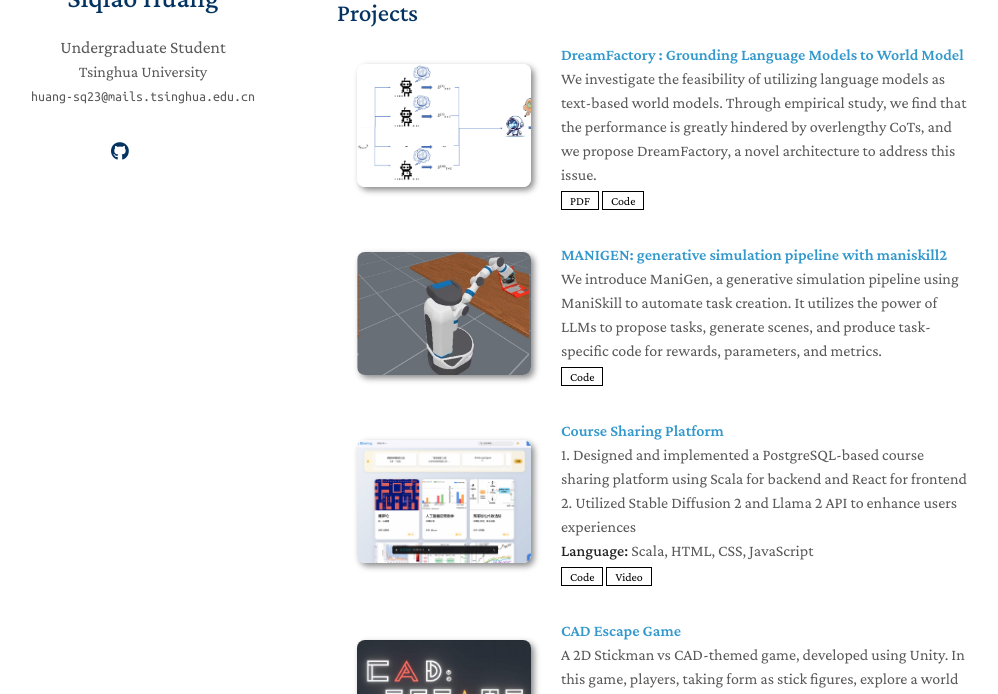
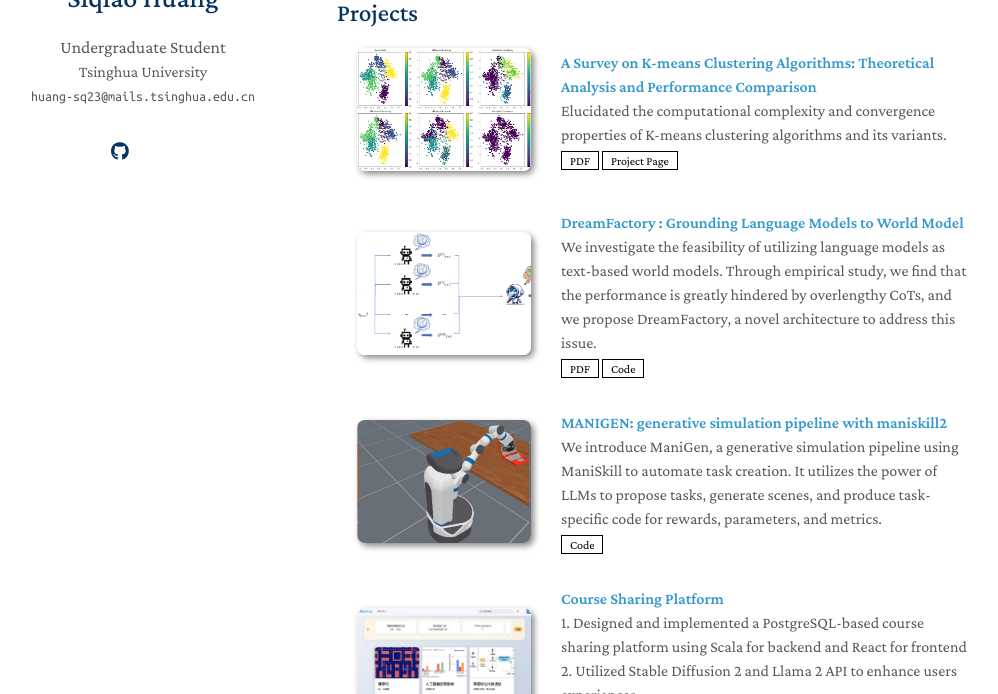
Before and after one commit to knightnemo/knightnemo.github.io, a Jekyll site: the page built from index.md, in a window 1280 px wide and 900 px high, scrolled down 556 px, cut to the strip 206-900 px from the top of the window. Shown: the whole strip, without its empty margins (133-1131 px from the left). Built offline with Jekyll 4.4.1, drawn with Linux system fonts in a browser that asks for light colours; a style sheet for code colours, icons or effects is not loaded; our own code applies the rules of GitHub Pages for plain Markdown files.

Commit message:
update project

```diff
--- a/_data/projects.yml
+++ b/_data/projects.yml
@@ -1,4 +1,9 @@
 main:
+  - title: "A Survey on K-means Clustering Algorithms: Theoretical Analysis and Performance Comparison"
+    image: ./assets/img/kmeans.jpg
+    description: "Elucidated the computational complexity and convergence properties of K-means clustering algorithms and its variants."
+    pdf: ./assets/files/clustering.pdf
+    page: https://leo1oel.github.io/clustering/
   - title: "DreamFactory : Grounding Language Models to World Model"
     image: ./assets/img/dreamfactory.png
     description: "We investigate the feasibility of utilizing language models as text-based world models. Through empirical study, we find that the performance is greatly hindered by overlengthy CoTs, and we propose DreamFactory, a novel architecture to address this issue."
```
Also changed, not shown: assets/img/kmeans.jpg (added), 1 other file.
